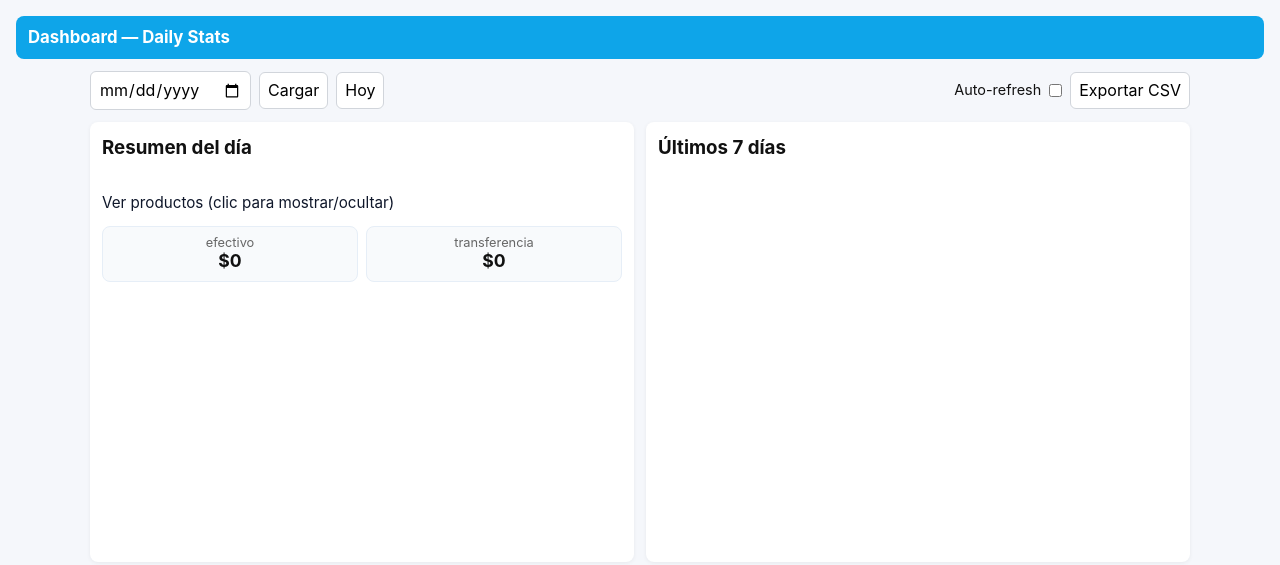
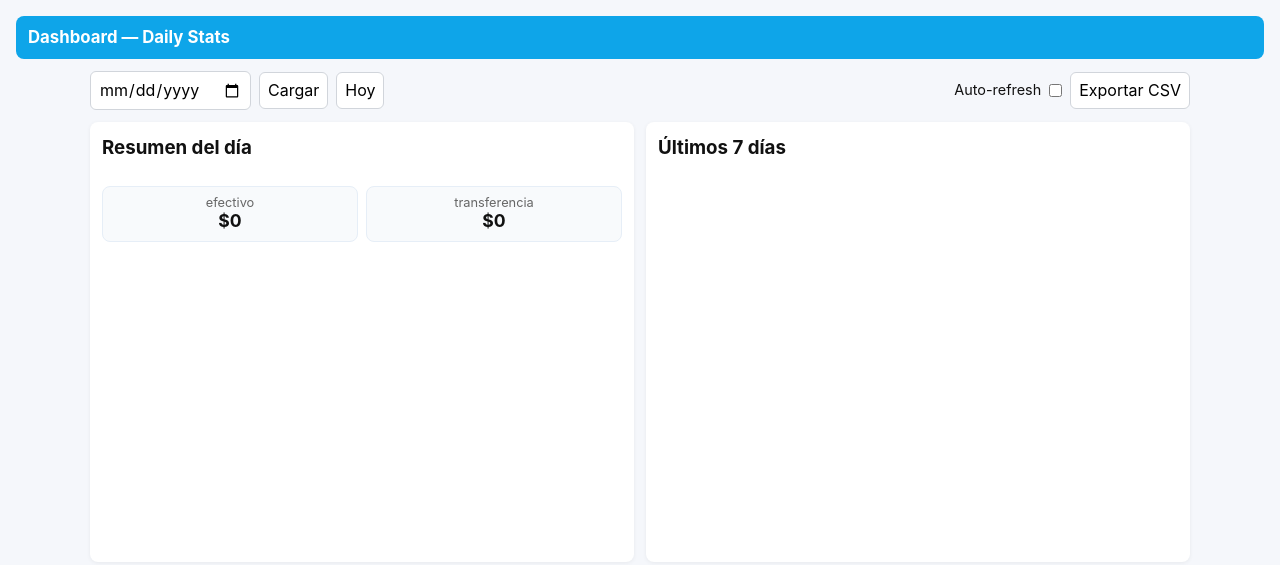
Before and after one commit to stephandev97/dashboard-vercel, a website: page index.html in a window 1280 px wide. Drawn offline with nearby package versions, Linux system fonts and the light colour scheme.

Commit message:
fix index

```diff
--- a/index.html
+++ b/index.html
@@ -61,16 +61,6 @@
 
       <!-- Top items row (chips) aparece justo debajo de 'pedidos' visualmente -->
       <div id="topItemsRow" class="top-items-row" aria-hidden="false"></div>
-
-      <!-- Productos vendidos: suma + detalle oculto -->
-      <div style="margin-top:10px">
-        <details id="prodDetails">
-          <summary style="font-size:.95rem;color:#0f172a">Ver productos (clic para mostrar/ocultar)</summary>
-          <div class="items-list">
-            <ol id="itemsList" style="margin:0;padding-left:1rem"></ol>
-          </div>
-        </details>
-      </div>
 
       <div class="small-widgets" style="margin-top:8px">
         <div class="widget">
```
